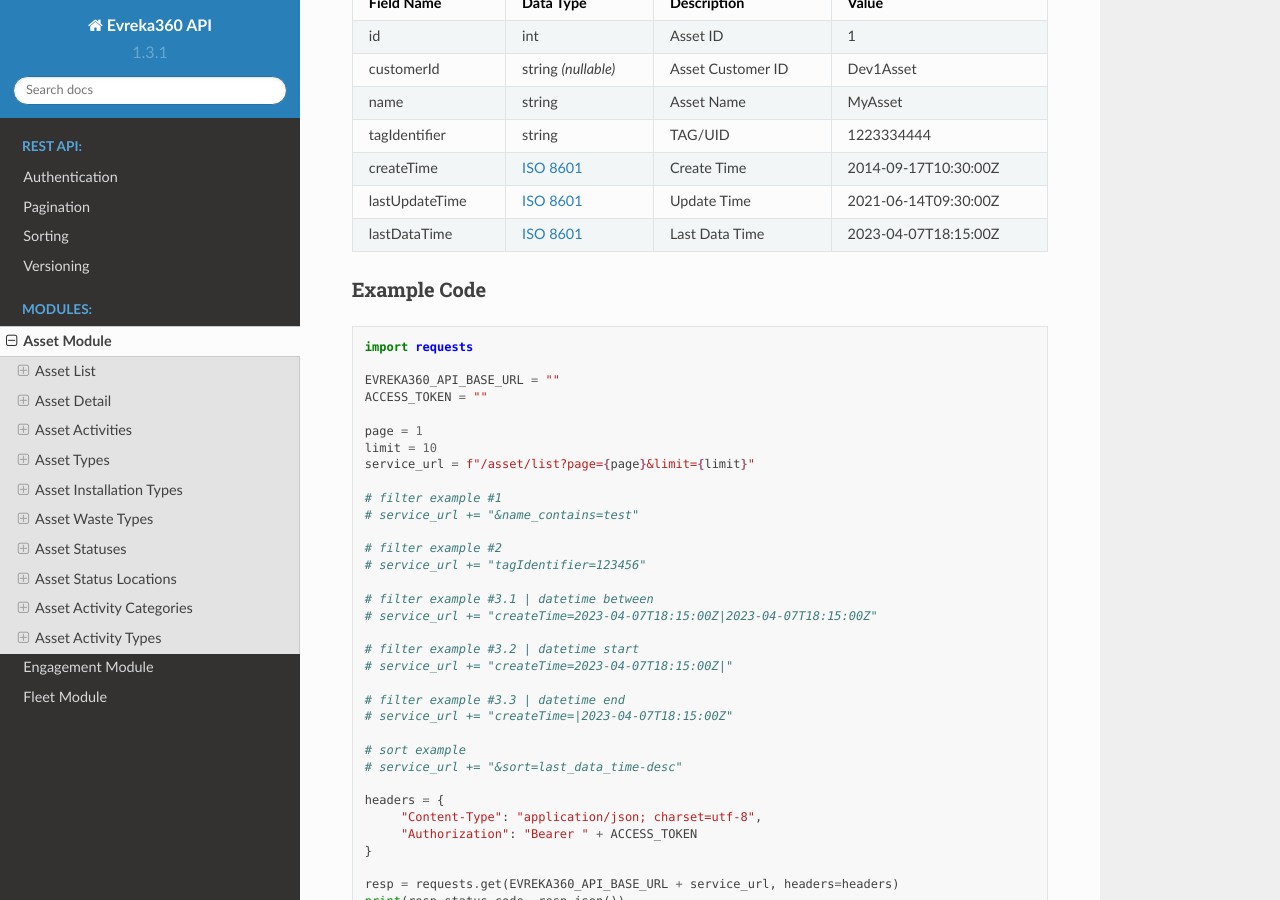
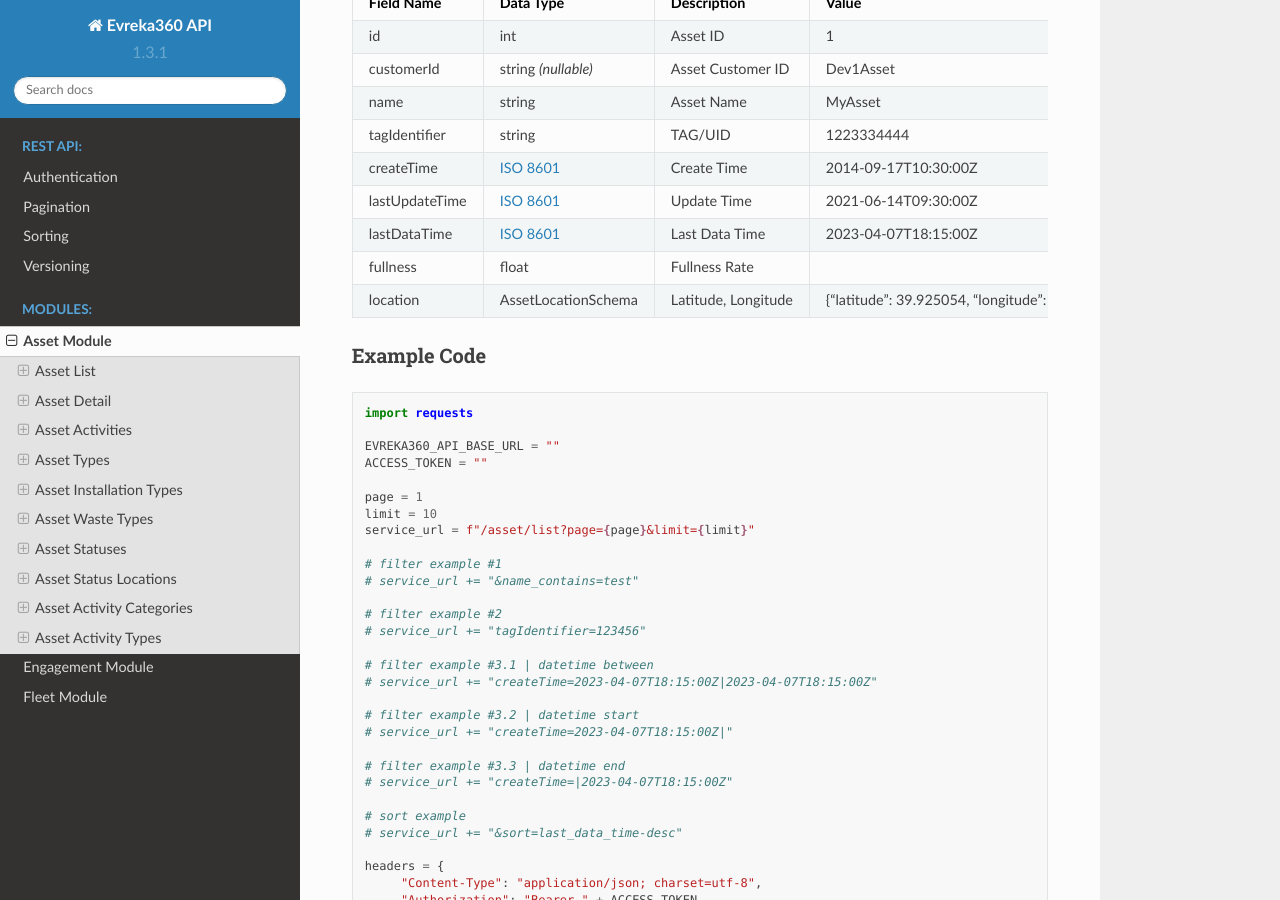
Before and after one commit to evrekadev/evreka-api-doc, a Sphinx documentation site: the page built from source/asset/index.rst, in a window 1280 px wide and 900 px high, scrolled down 338 px. Built offline with Sphinx 7.4.7 and the Read the Docs theme 2.0.0, drawn with Linux system fonts in a browser that asks for light colours.

Commit message:
feat: add doc for percentage level and location data

```diff
--- a/source/asset/index.rst
+++ b/source/asset/index.rst
@@ -32,6 +32,10 @@ Data Structure
    | lastUpdateTime          | `ISO 8601 <https://en.wikipedia.org/wiki/ISO_8601>`_         | Update Time                                       | 2021-06-14T09:30:00Z                                  |
    +-------------------------+--------------------------------------------------------------+---------------------------------------------------+-------------------------------------------------------+
    | lastDataTime            | `ISO 8601 <https://en.wikipedia.org/wiki/ISO_8601>`_         | Last Data Time                                    | 2023-04-07T18:15:00Z                                  |
+   +-------------------------+--------------------------------------------------------------+---------------------------------------------------+-------------------------------------------------------+
+   | fullness                | float                                                        | Fullness Rate                                     |                                                       |
+   +-------------------------+--------------------------------------------------------------+---------------------------------------------------+-------------------------------------------------------+
+   | location                | AssetLocationSchema                                          | Latitude, Longitude                               | {"latitude": 39.925054, "longitude": 32.8347499}      |
    +-------------------------+--------------------------------------------------------------+---------------------------------------------------+-------------------------------------------------------+
 
 Example Code
```
